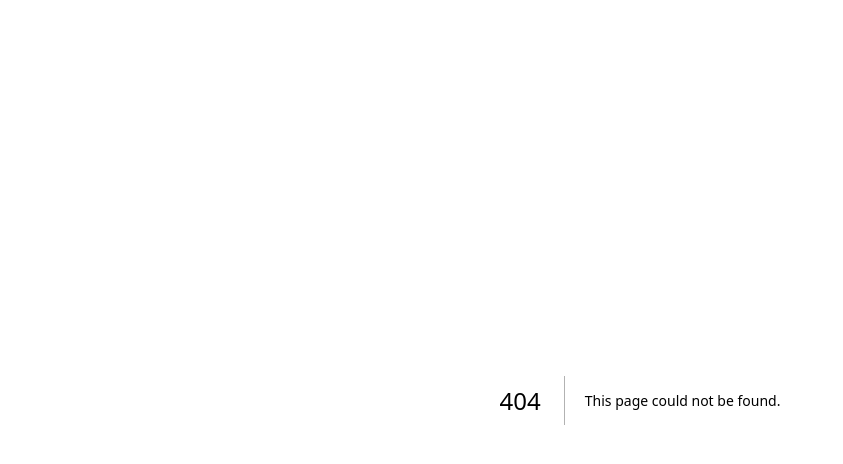
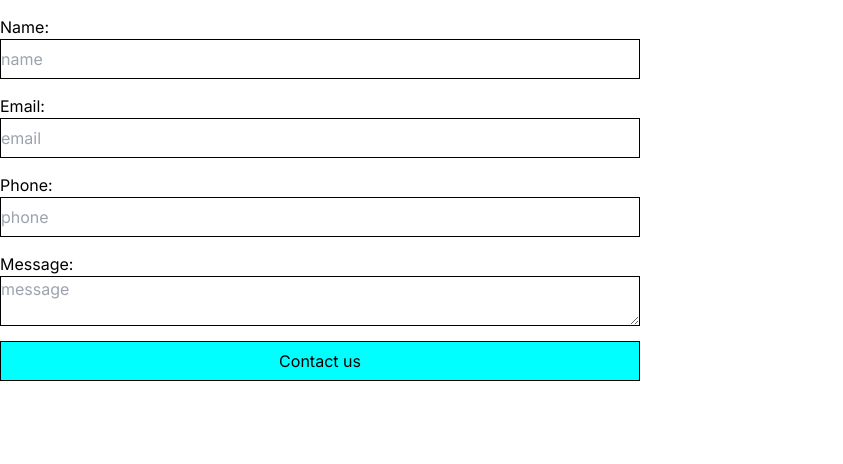
Before and after one commit to Solicy-App/Recrout, a Next.js app: page /contact-us in a window 1280 px wide. Before the commit this address had no page. Shown: the top 464 px of the page, without its empty margins (0-843 px from the left). Built offline with nearby package versions, Linux system fonts and the light colour scheme; no server answers.

Commit message:
added contact us service and tailwind

```diff
--- a/package.json
+++ b/package.json
@@ -38,12 +38,15 @@
     "@types/react": "18.2.21",
     "@types/testing-library__jest-dom": "^6.0.0",
     "@typescript-eslint/eslint-plugin": "^6.0.0",
+    "autoprefixer": "^10.4.16",
     "cypress": "^13.1.0",
     "eslint": "8.22.0",
     "eslint-config-prettier": "^8.8.0",
     "husky": "^8.0.0",
     "jest": "29.6.4",
     "jest-environment-jsdom": "29.6.4",
-    "prettier": "^3.0.0"
+    "postcss": "^8.4.31",
+    "prettier": "^3.0.0",
+    "tailwindcss": "^3.3.5"
   }
 }
--- /dev/null
+++ b/postcss.config.js
@@ -0,0 +1,6 @@
+module.exports = {
+  plugins: {
+    tailwindcss: {},
+    autoprefixer: {},
+  },
+}
--- a/services/base/apiBase.ts
+++ b/services/base/apiBase.ts
@@ -59,8 +59,9 @@ export default class ApiBase<T> implements IApiBase<T> {
     try {
       const { data } = await this.axiosInstance.post(`${url}`, values, {
         headers: {
-          ...headers,
+          ...headers
         },
+        withCredentials: true,
       });
       return data;
     } catch (e) {
--- /dev/null
+++ b/services/contact/contact.ts
@@ -0,0 +1,13 @@
+import { IMessageData } from '@/core/interface/contact';
+import ApiBase from '../base/apiBase';
+import { ApiError } from '../base/types';
+
+export class ContactService {
+  private static apiBase = new ApiBase<IMessageData | FormData>();
+
+  public static sendMessage = async (
+    body: FormData,
+  ): Promise<IMessageData | FormData | ApiError> => {
+    return await this.apiBase.postAsync('/en/contact/send-message-new', body);
+  };
+}
--- /dev/null
+++ b/src/app/contact-us/index.scss
@@ -0,0 +1,21 @@
+.contact {
+    display: flex;
+    flex-direction: column;
+    width: 50%;
+    input {
+        height: 40px;
+        border: 1px solid;
+    }
+    textarea{
+        border: 1px solid;
+    }
+    label {
+        margin-top: 15px;
+    }
+    button {
+        height: 40px;
+        margin-top: 15px;
+        border: 1px solid;
+        background-color: aqua;
+    }
+}
--- /dev/null
+++ b/src/app/contact-us/page.tsx
@@ -0,0 +1,78 @@
+'use client';
+
+import { IMessage } from '@/core/interface/contact';
+import { NextPage } from 'next';
+import { BaseSyntheticEvent, useState } from 'react';
+import { ContactService } from '../../../services/contact/contact';
+import { resetForm } from '@/utils/reset-form';
+import './index.scss'
+const ContactUs: NextPage = (): JSX.Element => {
+  const [contact, setContact] = useState<IMessage>({
+    email: '',
+    message: '',
+    name: '',
+    phone: '',
+  });
+
+  const handleInputChange = (e: BaseSyntheticEvent) => {
+    const { name, value } = e.target as HTMLInputElement;
+    setContact(prevValues => ({ ...prevValues, [name]: value }));
+  };
+
+  const handleSubmit = async (e: React.FormEvent) => {
+    e.preventDefault();
+    const contactForm = Object.keys(contact).reduce((formData, key) => {
+      if (key !== 'confirmPassword') {
+        formData.append(key, (contact as any)[key]);
+      }
+      return formData;
+    }, new FormData());
+    await ContactService.sendMessage(contactForm);
+    setContact({ ...resetForm(contact) });
+  };
+
+  return (
+    <form className='contact' onSubmit={handleSubmit}>
+      <label htmlFor="name">Name:</label>
+      <input
+        type="text"
+        id="name"
+        name="name"
+        placeholder="name"
+        onChange={handleInputChange}
+        value={contact.name}
+      />
+      <label htmlFor="email">Email:</label>
+      <input
+        type="email"
+        id="email"
+        name="email"
+        placeholder="email"
+        onChange={handleInputChange}
+        value={contact.email}
+      />
+      <label htmlFor="phone">Phone:</label>
+      <input
+        type="phone"
+        id="phone"
+        name="phone"
+        placeholder="phone"
+        onChange={handleInputChange}
+        value={contact.phone}
+      />
+            <label htmlFor="message">Message:</label>
+      <textarea
+        id="message"
+        name="message"
+        placeholder="message"
+        onChange={handleInputChange}
+        value={contact.message}
+      />
+      <button onClick={handleSubmit} type="submit" className="submit-button">
+        Contact us
+      </button>
+    </form>
+  );
+};
+
+export default ContactUs;
--- a/src/app/globals.scss
+++ b/src/app/globals.scss
@@ -1,4 +1,7 @@
 @import '../styles/utils/reset';
+@import 'tailwindcss/base';
+@import 'tailwindcss/components';
+@import 'tailwindcss/utilities';
 
 * {
   box-sizing: border-box;
--- a/src/app/sign-up/page.tsx
+++ b/src/app/sign-up/page.tsx
@@ -12,7 +12,7 @@ const SignUp: React.FC = () => {
     last_name: '',
     password1: '',
     confirmPassword: '',
-    terms: true,
+    terms: false,
     remember_me: false,
   });
 
--- /dev/null
+++ b/src/core/interface/contact.ts
@@ -0,0 +1,10 @@
+export interface IMessage {
+    name: string;
+    email: string;
+    phone?: string;
+    message: string;
+}
+
+export interface IMessageData {
+    data?: string
+}
--- /dev/null
+++ b/tailwind.config.js
@@ -0,0 +1,15 @@
+/** @type {import('tailwindcss').Config} */
+module.exports = {
+  content: [
+    "./app/**/*.{js,ts,jsx,tsx,mdx}",
+    "./pages/**/*.{js,ts,jsx,tsx,mdx}",
+    "./components/**/*.{js,ts,jsx,tsx,mdx}",
+
+    // Or if using `src` directory:
+    "./src/**/*.{js,ts,jsx,tsx,mdx}",
+  ],
+  theme: {
+    extend: {},
+  },
+  plugins: [],
+}
```
Also changed, not shown: src/app/sign-up/index.scss (+7 -0 lines), 1 other file (tests, documents, lock files or other folders).
